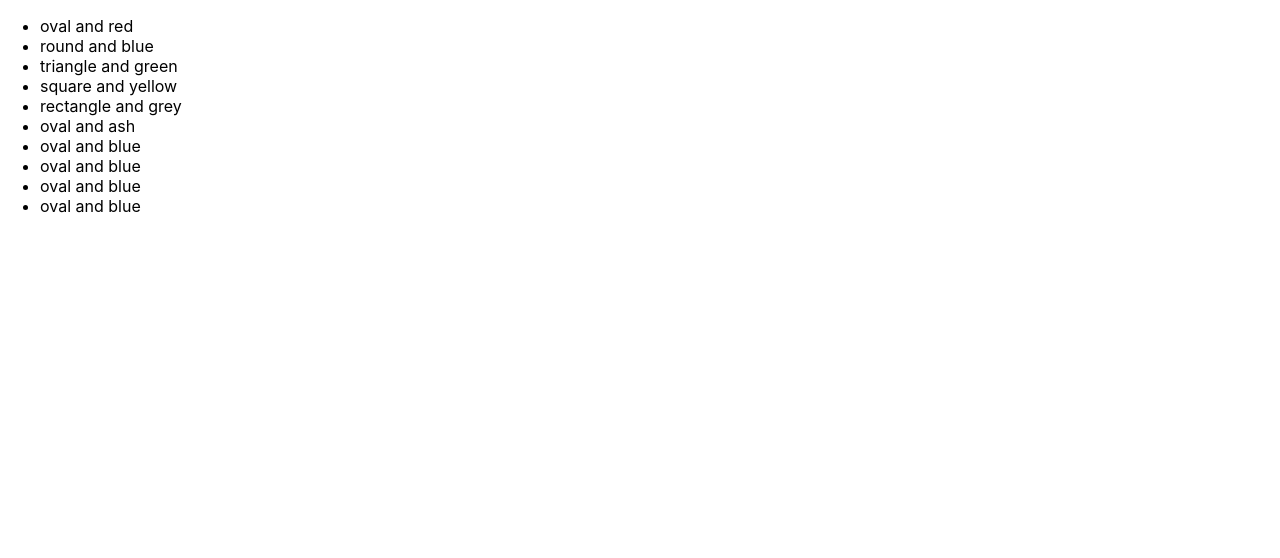
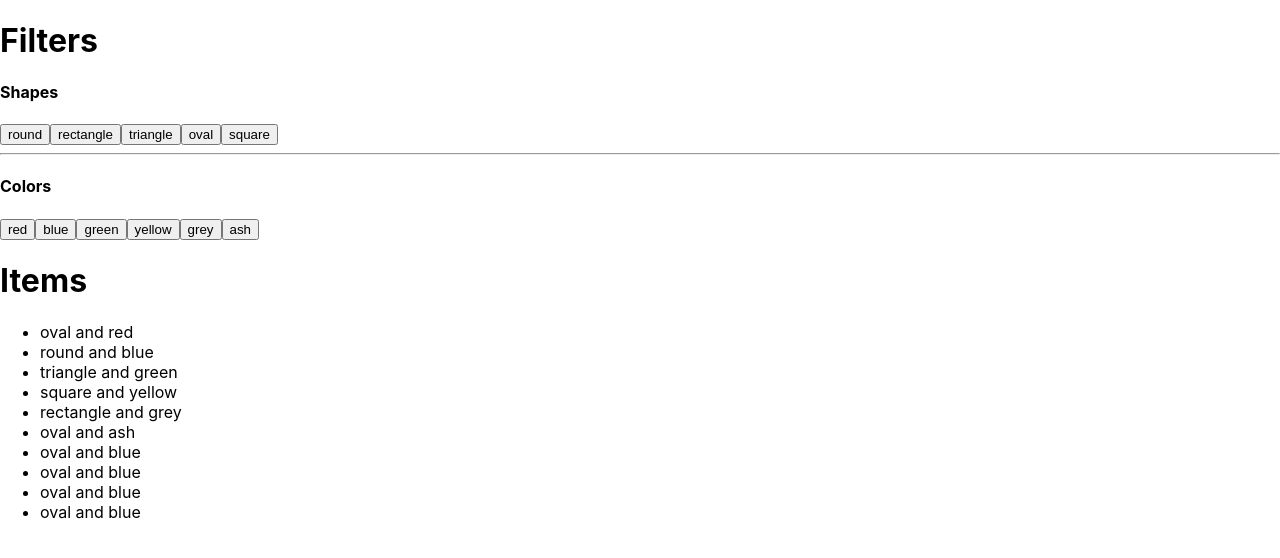
Before and after one commit to webBlaster/coderbyte-grid-app, a React (Create React App) app: page / in a window 1280 px wide. Shown: the top 558 px of the page. Built offline with nearby package versions, Linux system fonts and the light colour scheme.

Commit message:
initialized maps in state

```diff
--- a/src/App.tsx
+++ b/src/App.tsx
@@ -1,38 +1,87 @@
-import React from "react";
+import React, { useState, useEffect } from "react";
 import data from "./data.json";
 
 function App() {
+  const [shapeData, setShapeData] = useState(data);
+  const [map, setMap] = useState({ shape: new Map(), color: new Map() });
+
   //property arrays
   let shapes = ["round", "rectangle", "triangle", "oval", "square"];
   let colors = ["red", "blue", "green", "yellow", "grey", "ash"];
 
-  //initialize maps
-  let shapeMap = new Map();
-  let colorMap = new Map();
+  useEffect(() => {
+    //set default map values
+    colors.forEach((item) => {
+      map.color.set(item, true);
+    });
 
-  //set default map values
-  colors.forEach((item) => {
-    colorMap.set(item, true);
-  });
+    shapes.forEach((item) => {
+      map.shape.set(item, true);
+    });
+  }, []);
 
-  shapes.forEach((item) => {
-    shapeMap.set(item, true);
-  });
+  const filterData = (): void => {
+    let filteredData = data.filter((item) => {
+      return map.shape.get(item.shape) && map.color.get(item.color);
+    });
+    setShapeData(filteredData);
+  };
 
-  console.log(shapeMap, colorMap);
+  const toggleShape = (event: any) => {
+    event.preventDefault();
+    let currentMap = map;
+    currentMap.shape.set(
+      event.target.name,
+      !currentMap.shape.get(event.target.name)
+    );
+    setMap(currentMap);
+    filterData();
+    console.log(map.shape, shapeData);
+  };
 
-  let filteredData = data.filter((item) => {
-    return shapeMap.get(item.shape) && colorMap.get(item.color);
-  });
+  const toggleColor = (event: any) => {
+    event.preventDefault();
+    let currentMap = map;
+    currentMap.color.set(
+      event.target.name,
+      !currentMap.color.get(event.target.name)
+    );
+    filterData();
+    console.log(map.color);
+  };
 
-  const shapeList = filteredData.map((item) => {
+  const shapeFilters = shapes.map((item) => (
+    <button name={item} onClick={toggleShape}>
+      {item}
+    </button>
+  ));
+  const colorFilters = colors.map((item) => (
+    <button name={item} onClick={toggleColor}>
+      {item}
+    </button>
+  ));
+
+  let shapeList = shapeData.map((item) => {
     return (
       <li key={item.id}>
         {item.shape} and {item.color}{" "}
       </li>
     );
   });
-  return <ul className="grid">{shapeList}</ul>;
+  return (
+    <>
+      <h1>Filters</h1>
+      <div className="filters">
+        <h4>Shapes</h4>
+        {shapeFilters}
+        <hr />
+        <h4>Colors</h4>
+        {colorFilters}
+      </div>
+      <h1>Items</h1>
+      <ul className="grid">{shapeList}</ul>
+    </>
+  );
 }
 
 export default App;
```
